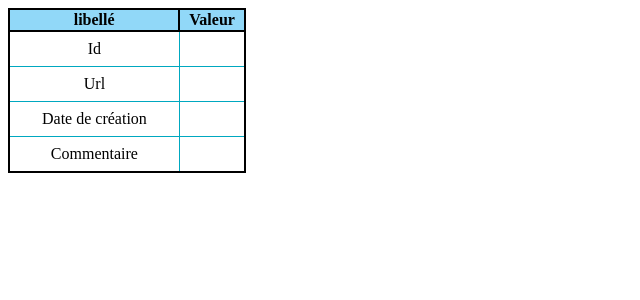
After one commit to benoitdevaux/avengers_benoit-devaux, a Symfony app: template templates/marque_page/displayDetail.html.twig in a window 1280 px wide. The commit adds this page. Shown: the top 300 px of the page, without its empty margins (0-640 px from the left). Run offline with Twig, Linux system fonts and the light colour scheme; the template is opened without the code that fills it, so the values that code supplies are empty; some libraries are stand-ins or nearby versions.

Commit message:
advj_trois final

```diff
--- /dev/null
+++ b/templates/marque_page/displayDetail.html.twig
@@ -0,0 +1,26 @@
+<table  style="border-collapse: collapse; border: 2px solid #000">
+    <thead>
+        <tr>
+            <th style="text-algin: center; background: #91d8f8; border: 2px solid #000;">libellé</th>
+            <th style="text-algin: center; background: #91d8f8; border: 2px solid #000;">Valeur</th>
+        </tr>
+    </thead>
+    <tbody>
+        <tr>
+            <td style="border: 1px solid #00a8c0; padding: .5rem 2rem; text-align: center">Id</td>
+            <td style="border: 1px solid #00a8c0; padding: .5rem 2rem; text-align: center">{{ id }}</td>
+        </tr>
+        <tr>
+            <td style="border: 1px solid #00a8c0; padding: .5rem 2rem; text-align: center">Url</td>
+            <td style="border: 1px solid #00a8c0; padding: .5rem 2rem; text-align: center">{{ url }}</td>
+        </tr>
+        <tr>
+            <td style="border: 1px solid #00a8c0; padding: .5rem 2rem; text-align: center">Date de création</td>
+            <td style="border: 1px solid #00a8c0; padding: .5rem 2rem; text-align: center">{{ dateCreation }}</td>
+        </tr>
+        <tr>
+            <td style="border: 1px solid #00a8c0; padding: .5rem 2rem; text-align: center">Commentaire</td>
+            <td style="border: 1px solid #00a8c0; padding: .5rem 2rem; text-align: center">{{ commentaire }}</td>
+        </tr>
+    </tbody>
+</table>
--- a/templates/marque_page/index.html.twig
+++ b/templates/marque_page/index.html.twig
@@ -8,7 +8,7 @@
     <tbody>
     {% for marquePage in marquePages %}
         <tr>
-            <td style="border: 1px solid #00a8c0; padding: .5rem 2rem; text-align: center">{{ marquePage.getUrl() }}</td>
+            <td style="border: 1px solid #00a8c0; padding: .5rem 2rem; text-align: center"><a href="/marque_page/display_detail/{{ marquePage.getId() }}">{{ marquePage.getUrl() }}</a></td>
             <td style="border: 1px solid #00a8c0; padding: .5rem 2rem; text-align: center">{{ marquePage.getCommentaire()}}</td>
         </tr>
     {% endfor %}
```
Also changed, not shown: src/Controller/MarquePageController.php (+23 -2 lines).
